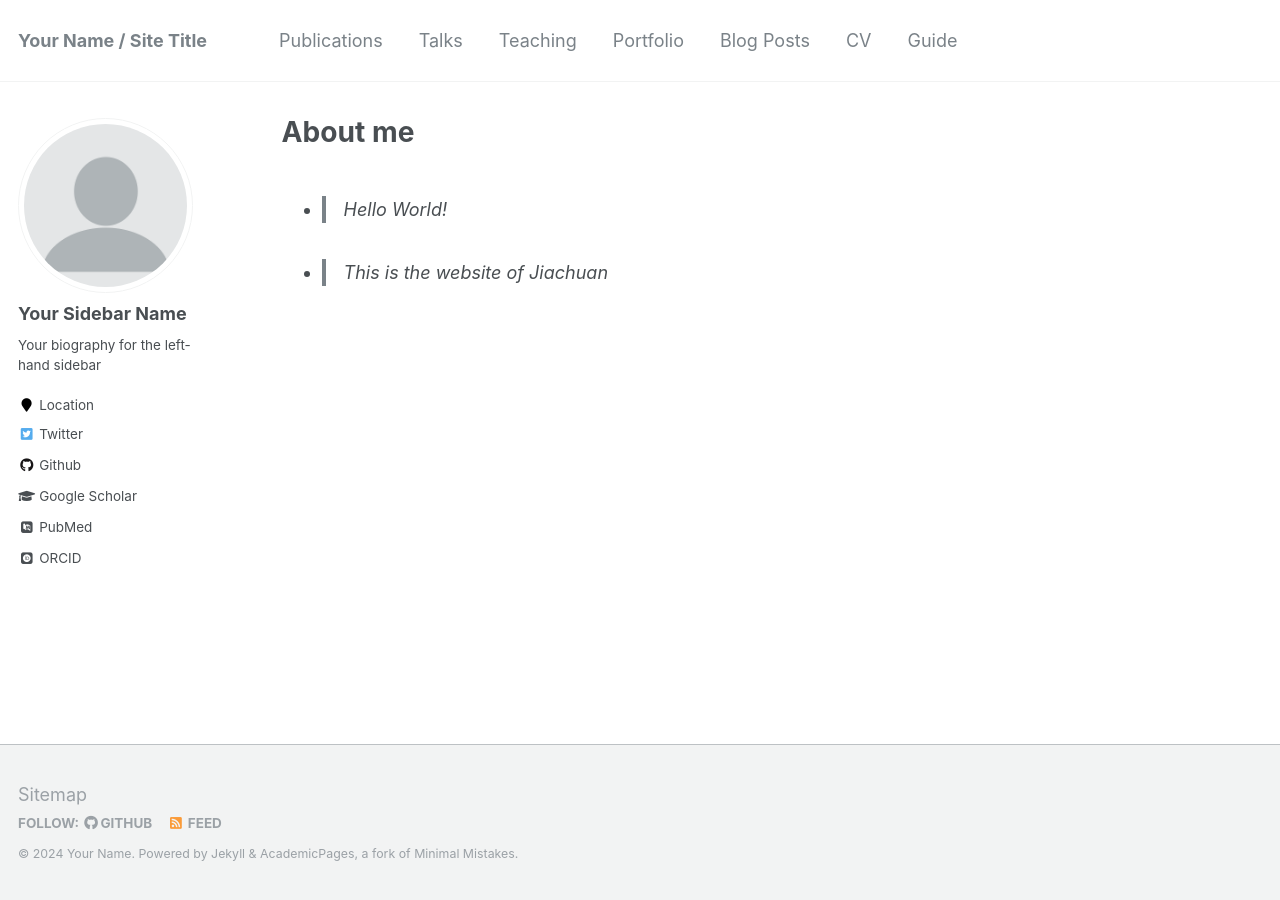
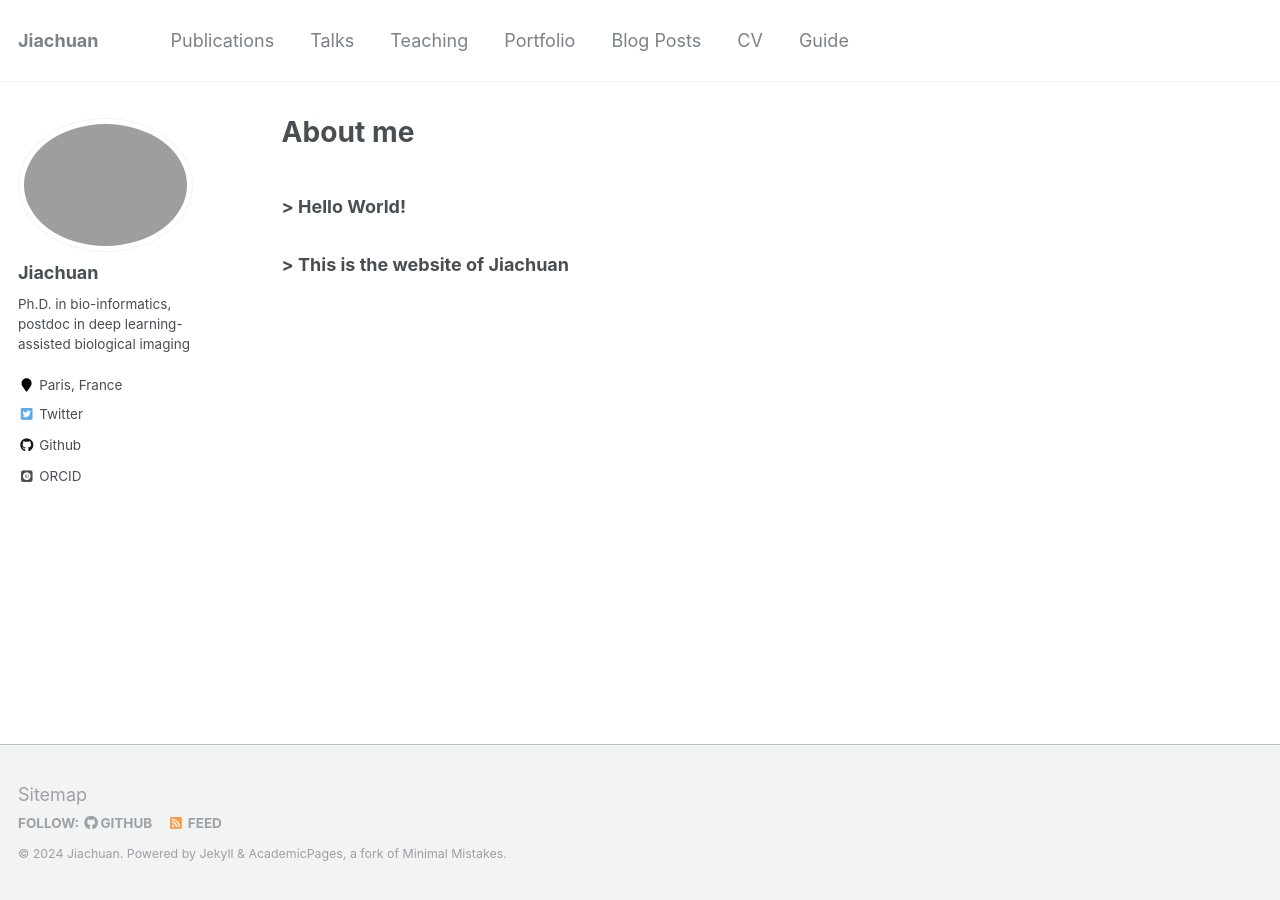
Before and after one commit to baiddd/baiddd.github.io, a Jekyll site: the page built from _pages/about.md, in a window 1280 px wide. Built offline with Jekyll 4.4.1, drawn with Linux system fonts in a browser that asks for light colours; some web fonts are replaced.

Commit message:
about me

```diff
--- a/_config.yml
+++ b/_config.yml
@@ -7,13 +7,13 @@
 
 # Site Settings
 locale                   : "en-US"
-title                    : "Your Name / Site Title"
+title                    : "Jiachuan"
 title_separator          : "-"
-name                     : &name "Your Name"
-description              : &description "personal description"
-url                      : https://academicpages.github.io # the base hostname & protocol for your site e.g. "https://mmistakes.github.io"
+name                     : &name "Jiachuan"
+description              : &description "Postdoc in Deep learning-assisted bio-medical imaging"
+url                      : https://baiddd.github.io # the base hostname & protocol for your site e.g. "https://mmistakes.github.io"
 baseurl                  : "" # the subpath of your site, e.g. "/blog"
-repository               : "academicpages/academicpages.github.io"
+repository               : "baiddd/baiddd.github.io"
 teaser                   :  # filename of teaser fallback teaser image placed in /images/, .e.g. "500x300.png"
 breadcrumbs              : false # true, false (default)
 words_per_minute         : 160
@@ -80,13 +80,13 @@ analytics:
 
 # Site Author
 author:
-  name             : "Your Sidebar Name"
-  avatar           : "profile.png"
-  bio              : "Your biography for the left-hand sidebar"
-  location         : "Location"
+  name             : "Jiachuan"
+  avatar           : "profile.jpg"
+  bio              : "Ph.D. in bio-informatics, postdoc in deep learning-assisted biological imaging"
+  location         : "Paris, France"
   employer         :
-  pubmed           : "https://www.ncbi.nlm.nih.gov/pubmed/?term=john+snow"
-  googlescholar    : "http://yourfullgooglescholarurl.com"
+  pubmed           :  # "https://www.ncbi.nlm.nih.gov/pubmed/?term=john+snow"
+  googlescholar    :  # "http://yourfullgooglescholarurl.com"
   email            :
   researchgate     :  # example: "https://www.researchgate.net/profile/yourprofile"
   uri              :
@@ -96,20 +96,20 @@ author:
   flickr           :
   facebook         :
   foursquare       :
-  github           : "academicpages"
+  github           : "baiddd"
   google_plus      :
   keybase          :
   instagram        :
   impactstory      : #"https://profiles.impactstory.org/u/xxxx-xxxx-xxxx-xxxx"
   lastfm           :
   linkedin         :
-  orcid            : "http://orcid.org/yourorcidurl"
+  orcid            : "https://orcid.org/0000-0001-5087-0344"
   pinterest        :
   soundcloud       :
   stackoverflow    : # http://stackoverflow.com/users/123456/username
   steam            :
   tumblr           :
-  twitter          : "replacethistwitterhandle"
+  twitter          : "@BJiachuan"
   vine             :
   weibo            :
   xing             :
--- a/_pages/about.md
+++ b/_pages/about.md
@@ -8,5 +8,6 @@ redirect_from:
   - /about.html
 ---
 
-+ > Hello World!
-+ > This is the website of Jiachuan
+### > Hello World!
+
+### > This is the website of Jiachuan
```
